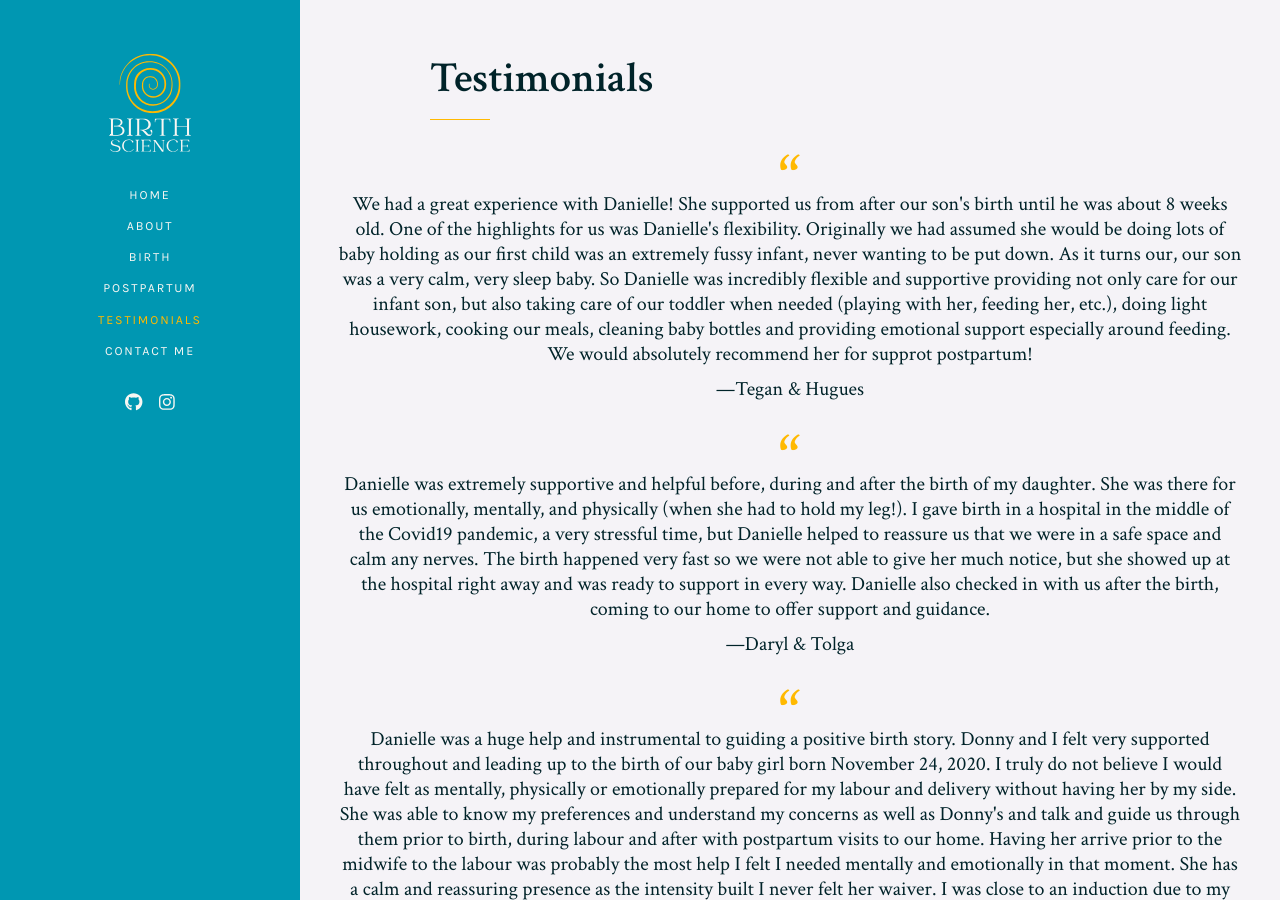
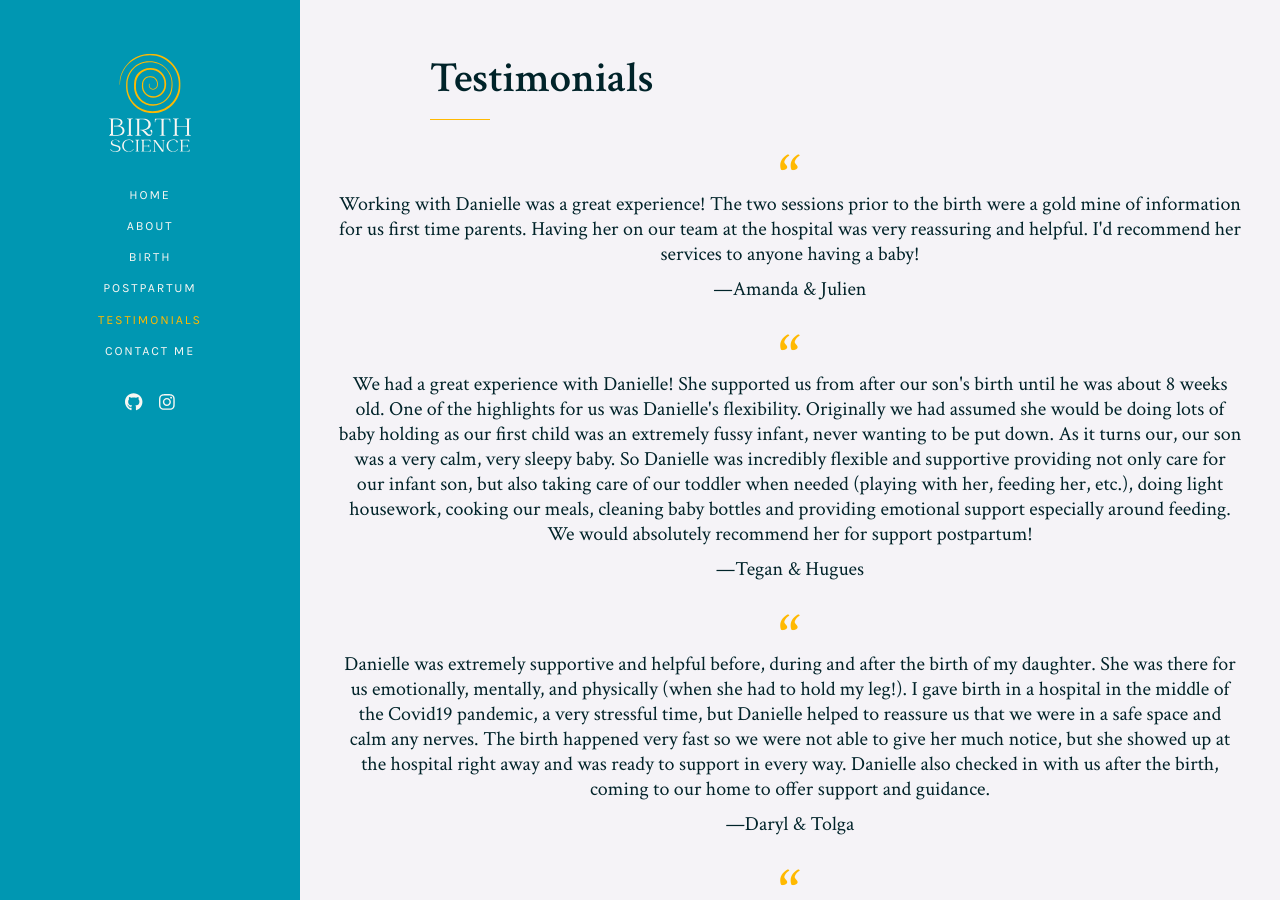
Before and after one commit to mch3rry/mypage, a Jekyll site: the page built from testimonials.md, in a window 1280 px wide and 900 px high. Built offline with Jekyll 4.4.1, drawn with Linux system fonts in a browser that asks for light colours.

Commit message:
Update testimonials.md

```diff
--- a/testimonials.md
+++ b/testimonials.md
@@ -10,8 +10,13 @@ blockquote
 }
 
 </style>
+<blockquote>
+  <p>Working with Danielle was a great experience! The two sessions prior to the birth were a gold mine of information for us first time parents. Having her on our team at the hospital was very reassuring and helpful. I'd recommend her services to anyone having a baby!</p>
+  <footer>—Amanda & Julien</footer>
+</blockquote>
+
 <blockquote cite="https://doulamatch.net/testimonial/detail/88761">
-  <p>We had a great experience with Danielle! She supported us from after our son's birth until he was about 8 weeks old. One of the highlights for us was Danielle's flexibility. Originally we had assumed she would be doing lots of baby holding as our first child was an extremely fussy infant, never wanting to be put down. As it turns our, our son was a very calm, very sleep baby. So Danielle was incredibly flexible and supportive providing not only care for our infant son, but also taking care of our toddler when needed (playing with her, feeding her, etc.), doing light housework, cooking our meals, cleaning baby bottles and providing emotional support especially around feeding. We would absolutely recommend her for supprot postpartum!</p>
+  <p>We had a great experience with Danielle! She supported us from after our son's birth until he was about 8 weeks old. One of the highlights for us was Danielle's flexibility. Originally we had assumed she would be doing lots of baby holding as our first child was an extremely fussy infant, never wanting to be put down. As it turns our, our son was a very calm, very sleepy baby. So Danielle was incredibly flexible and supportive providing not only care for our infant son, but also taking care of our toddler when needed (playing with her, feeding her, etc.), doing light housework, cooking our meals, cleaning baby bottles and providing emotional support especially around feeding. We would absolutely recommend her for support postpartum!</p>
   <footer>—Tegan & Hugues</footer>
 </blockquote>
 
```
